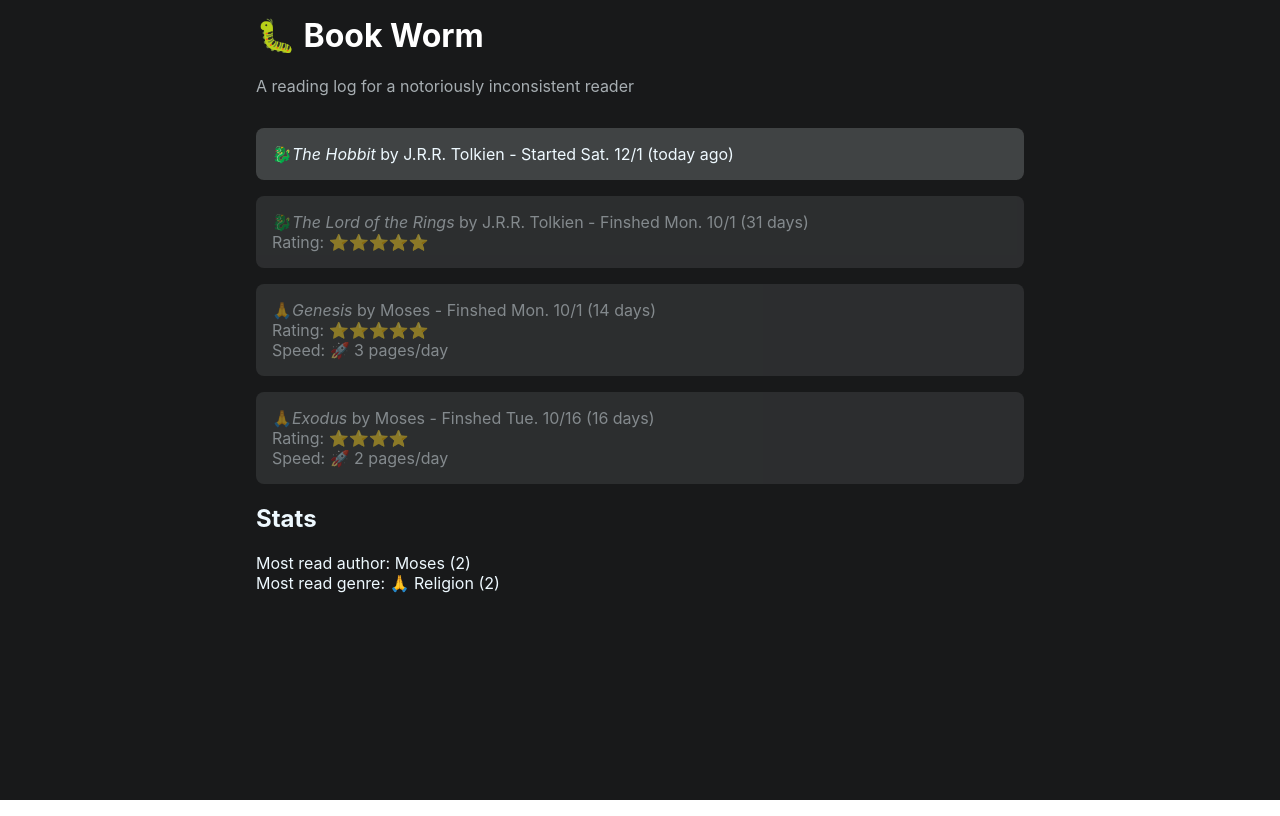
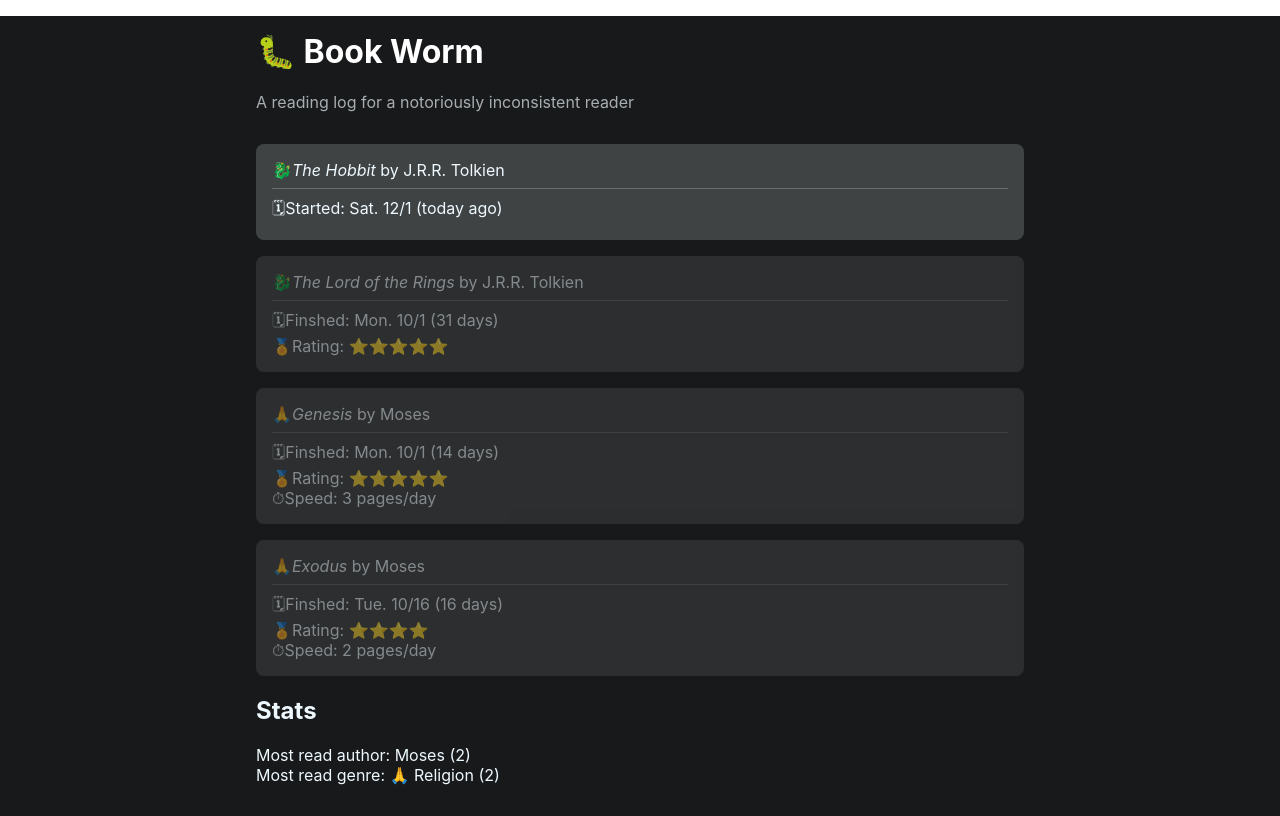
Before and after one commit to SeanMcP/book-worm, a React (Create React App) app: page / in a window 1280 px wide. Built offline with nearby package versions, Linux system fonts and the light colour scheme.

Commit message:
💃🏽 Shuffle Book layout

```diff
--- a/src/components/App.tsx
+++ b/src/components/App.tsx
@@ -23,7 +23,7 @@
 `;
 
 const StyledBumper = styled.div`
-    margin: 0 1rem;
+    margin: 1rem;
 `;
 
 class App extends Component {
--- a/src/components/Book.tsx
+++ b/src/components/Book.tsx
@@ -1,10 +1,10 @@
 import React from "react";
 import styled from "@emotion/styled";
 
-import GenreIcon from "./GenreIcon";
 import Speed from "./Speed";
 import Rating from "./Rating";
 import Time from "./Time";
+import Title from "./Title";
 
 import THEME from "../constants/theme";
 
@@ -41,6 +41,22 @@
         opacity: 1;
         transform: scale(1.025);
     }
+
+    main {
+        align-items: center;
+        border-bottom: 1px solid ${THEME.BORDER_CONTENT};
+        display: flex;
+        justify-content: space-between;
+        margin-bottom: 0.5rem;
+        padding-bottom: 0.5rem;
+    }
+
+    @media screen and (max-width: 532px) {
+        main {
+            align-items: flex-start;
+            flex-direction: column;
+        }
+    }
 `;
 
 const Book = (props: BookInt) => {
@@ -48,21 +64,25 @@
     return (
         <StyledLi isComplete={isComplete}>
             <main>
-                <GenreIcon genre={props.genre} />
-                <em>{props.title}</em> by {props.author}
-                {" - "}
+                <Title
+                    author={props.author}
+                    genre={props.genre}
+                    title={props.title}
+                />
+            </main>
+            <footer>
                 <Time endDate={props.endDate} startDate={props.startDate} />
-            </main>
                 {isComplete && (
-                <footer>
+                    <React.Fragment>
                         <Rating rating={props.rating} />
                         <Speed
                             endDate={props.endDate}
                             startDate={props.startDate}
                             pages={props.pages}
                         />
+                    </React.Fragment>
+                )}
             </footer>
-            )}
         </StyledLi>
     );
 };
--- a/src/components/Rating.tsx
+++ b/src/components/Rating.tsx
@@ -11,7 +11,10 @@
     for (let i = 0; i < props.rating; i++) {
         rating.push(<Emoji emoji={"⭐️"} key={`star-${i}`} label={"star"} />);
     }
-    return <span className={"Rating"}>Rating: {rating}</span>;
+    return <section>
+        <Emoji emoji={'🏅'} />
+        Rating: {rating}
+    </section>;
 };
 
 export default Rating;
--- a/src/components/Speed.tsx
+++ b/src/components/Speed.tsx
@@ -15,7 +15,7 @@
     if (props.pages) {
         return (
             <section>
-                Speed: <Emoji emoji={'🚀'}/> {Math.floor(props.pages / days)} pages/day
+                <Emoji emoji={'⏱'}/>Speed: {Math.floor(props.pages / days)} pages/day
             </section>
         );
     }
--- a/src/components/Time.tsx
+++ b/src/components/Time.tsx
@@ -1,5 +1,7 @@
 import React from "react";
 import dayjs from "dayjs";
+
+import Emoji from './Emoji';
 
 import { differenceInDays } from "../utils/TimeUtil";
 
@@ -21,11 +23,12 @@
     const { endDate, startDate } = props;
     const days = differenceInDays(startDate, endDate);
     return (
-        <span>
-            {endDate ? "Finshed" : "Started"}{" "}
+        <section>
+            <Emoji emoji={'🗓'} />
+            {endDate ? "Finshed" : "Started"}{": "}
             {dayjs(startDate).format("ddd. M/D")} ({formatDays(days)}
             {!endDate && " ago"})
-        </span>
+        </section>
     );
 };
 
--- /dev/null
+++ b/src/components/Title.tsx
@@ -0,0 +1,20 @@
+import React from 'react';
+
+import GenreIcon from "./GenreIcon";
+
+interface TitleProps {
+    author: string;
+    genre: string;
+    title: string;
+}
+
+const Title = (props: TitleProps) => {
+    return (
+        <span>
+            <GenreIcon genre={props.genre} />
+            <em>{props.title}</em> by {props.author}
+        </span>
+    );
+};
+
+export default Title;
--- a/src/constants/theme.ts
+++ b/src/constants/theme.ts
@@ -1,6 +1,7 @@
 export default {
     BACKGROUND: '#18191A',
     CONTENT: '#404344',
+    BORDER_CONTENT: '#676C6E',
     TEXT: '#EEF9FF',
     TEXT_FAINT: '#A7AEB2'
 }
```
Lines whose indentation alone changed are shown as unchanged.
